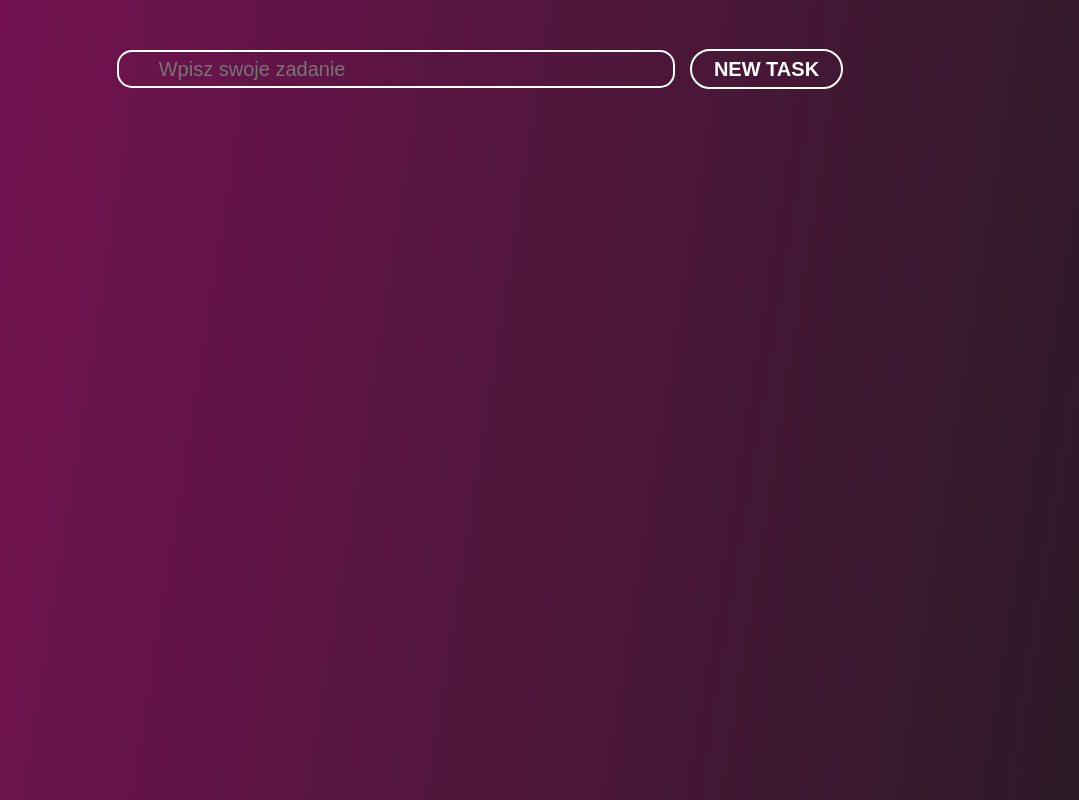
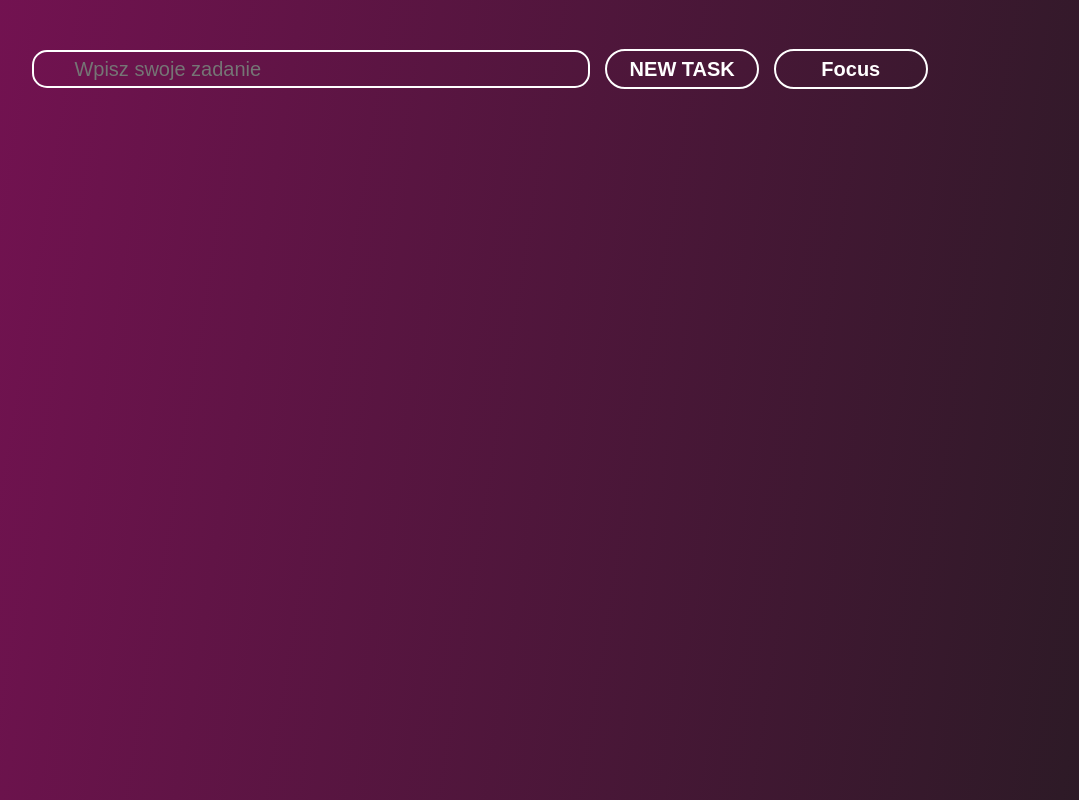
Before and after one commit to Tuptuus/react-todo, a React (Create React App) app: page / in a window 1280 px wide. Shown: the whole page, without its empty margins (160-1239 px from the left). Built offline with nearby package versions, Linux system fonts and the light colour scheme.

Commit message:
test commit z basha

```diff
--- a/src/components/Form.js
+++ b/src/components/Form.js
@@ -1,11 +1,11 @@
 import React, { useRef } from "react";
 import "./Form.css";
 
-// const handleFocus = (e) => {
-//   e.preventDefault();
-//   inputRef.current.focus();
-// };
 const Form = (props) => {
+  const handleFocus = (e) => {
+    e.preventDefault();
+    inputRef.current.focus();
+  };
   const inputRef = useRef();
   return (
     <form>
@@ -31,7 +31,7 @@ const Form = (props) => {
       ) : (
         <button onClick={props.click}>NEW TASK</button>
       )}
-      {/* <button onClick={handleFocus}>Focus</button> */}
+      <button onClick={handleFocus}>Focus</button>
     </form>
   );
 };
```
